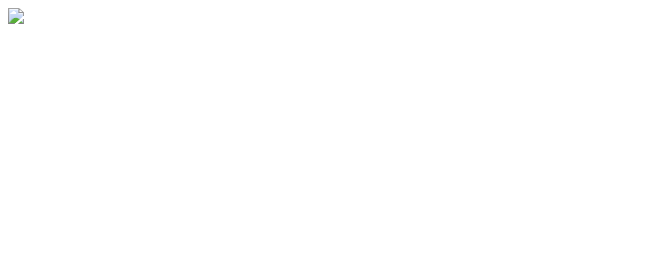
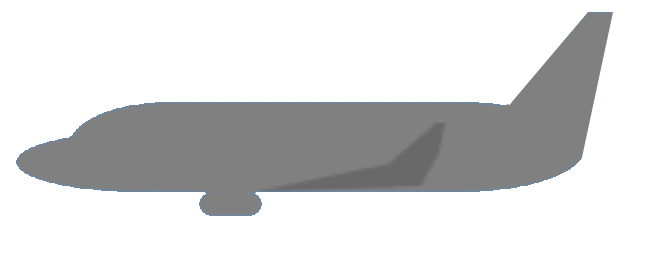
Before and after one commit to developer-egg/CMU-static-files, a plain HTML site: page index.html in a window 1280 px wide. Shown: the whole page, without its empty margins (0-668 px from the left). Drawn offline with Linux system fonts and the light colour scheme.

Commit message:
Update index.html

```diff
--- a/index.html
+++ b/index.html
@@ -1 +1 @@
-<img src="plane.png">
+<img src="cmu plane.png">
```
